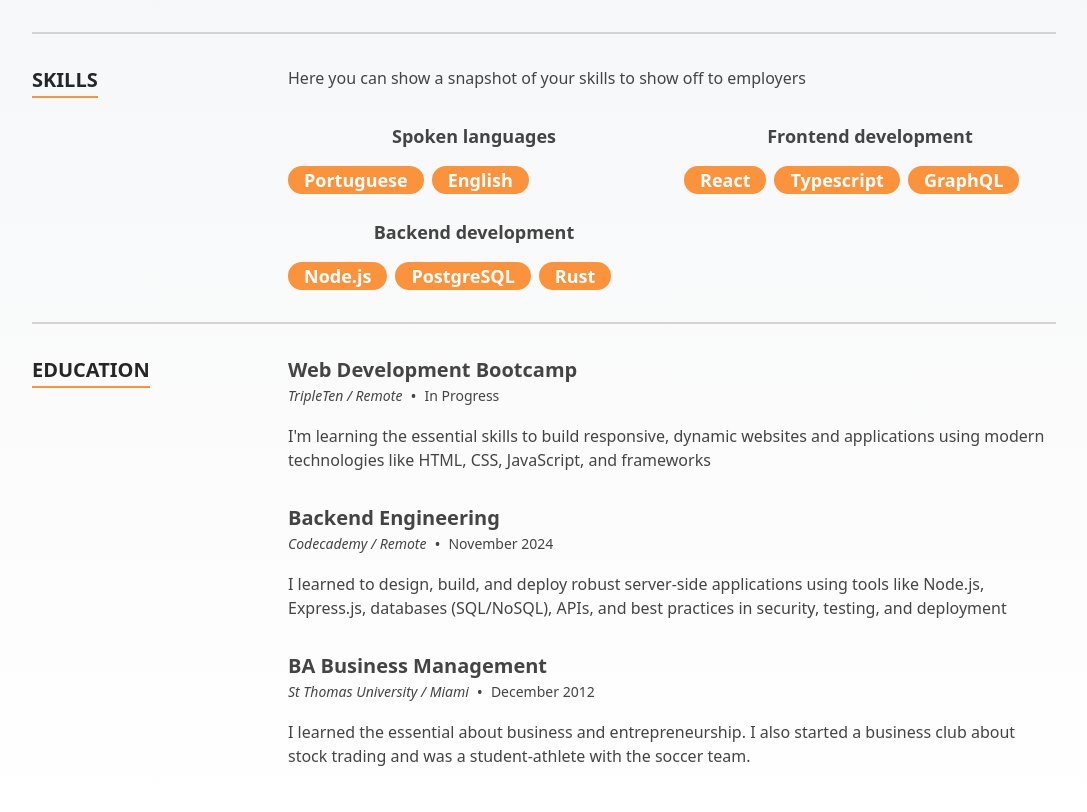
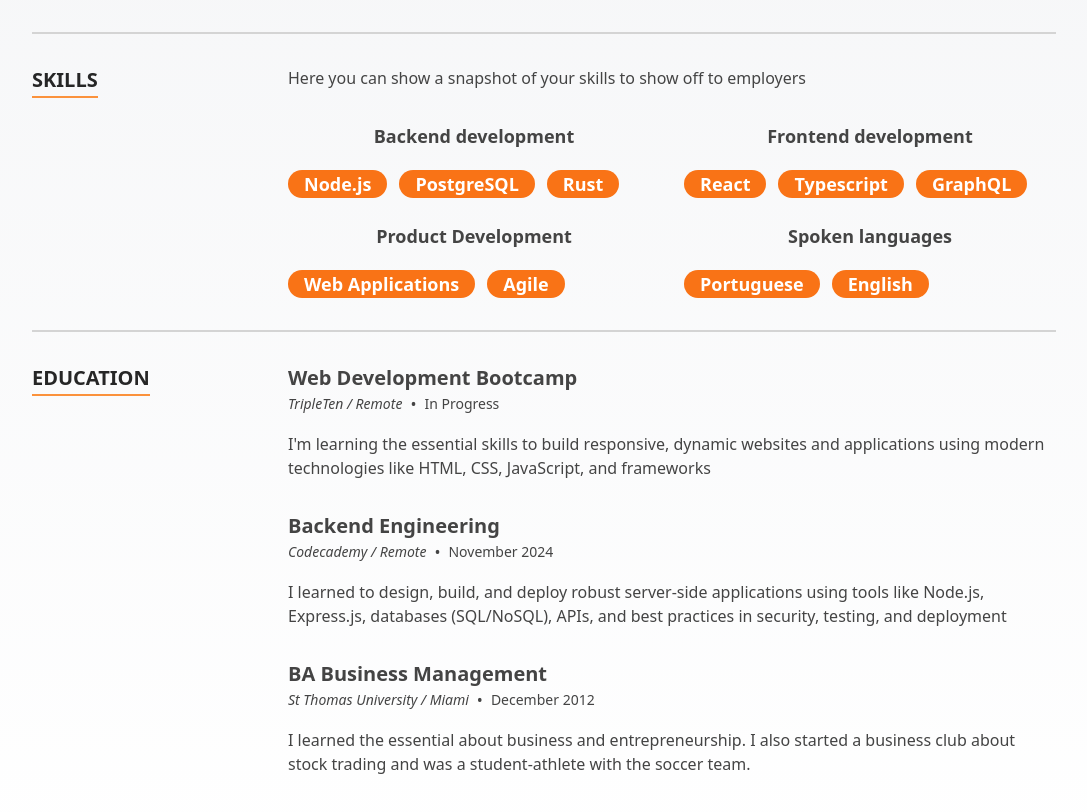
Before and after one commit to borgesenioc/react-resume-enio, a Next.js app: page / in a window 1280 px wide. Shown: the part 1660-2472 px from the top of the page, without its empty margins (96-1183 px from the left). Built offline with nearby package versions, Linux system fonts and the light colour scheme.

Commit message:
Add product development skills to data.tsx

```diff
--- a/src/components/Sections/Resume/Skills.tsx
+++ b/src/components/Sections/Resume/Skills.tsx
@@ -1,4 +1,4 @@
-import {FC, memo, PropsWithChildren, useMemo} from 'react';
+import {FC, memo, PropsWithChildren} from 'react';
 
 import {Skill as SkillType, SkillGroup as SkillGroupType} from '../../../data/dataDef';
 
@@ -7,7 +7,7 @@ export const SkillGroup: FC<PropsWithChildren<{skillGroup: SkillGroupType}>> = m
   return (
     <div className="flex flex-col">
       <span className="text-center text-lg font-bold">{name}</span>
-      <div className="flex flex-wrap gap-2 mt-4">
+      <div className="flex flex-wrap gap-3 mt-5">
         {skills.map((skill, index) => (
           <Skill key={`${skill.name}-${index}`} skill={skill} />
         ))}
@@ -20,7 +20,7 @@ SkillGroup.displayName = 'SkillGroup';
 
 export const Skill: FC<{skill: SkillType}> = memo(({skill}) => {
   return (
-    <div className="inline-block overflow-hidden rounded-full bg-orange-400">
+    <div className="inline-block overflow-hidden rounded-full bg-orange-500">
       <span className="px-4 py-5 text-lg font-bold text-white">
         {skill.name}
       </span>
--- a/src/data/data.tsx
+++ b/src/data/data.tsx
@@ -114,15 +114,16 @@ export const aboutData: About = {
  */
 export const skills: SkillGroup[] = [
   {
-    name: 'Spoken languages',
+    name: 'Backend development',
     skills: [
       {
-        name: 'Portuguese',
-        level: 10,
+        name: 'Node.js',
       },
       {
-        name: 'English',
-        level: 10,
+        name: 'PostgreSQL',
+      },
+      {
+        name: 'Rust',
       },
     ],
   },
@@ -131,35 +132,37 @@ export const skills: SkillGroup[] = [
     skills: [
       {
         name: 'React',
-        level: 6,
       },
       {
         name: 'Typescript',
-        level: 5,
       },
       {
         name: 'GraphQL',
-        level: 5,
       },
     ],
   },
   {
-    name: 'Backend development',
+    name: 'Product Development',
     skills: [
       {
-        name: 'Node.js',
-        level: 7,
+        name: 'Web Applications',
       },
       {
-        name: 'PostgreSQL',
-        level: 5,
-      },
-      {
-        name: 'Rust',
-        level: 4,
+        name: 'Agile',
       },
     ],
   },
+  {
+    name: 'Spoken languages',
+    skills: [
+      {
+        name: 'Portuguese',
+      },
+      {
+        name: 'English',
+      },
+    ],
+  }
 ];
 
 /**
--- a/src/data/dataDef.ts
+++ b/src/data/dataDef.ts
@@ -66,8 +66,6 @@ export interface Stat {
 
 export interface Skill {
   name: string;
-  level: number;
-  max?: number;
 }
 
 export interface SkillGroup {
```
